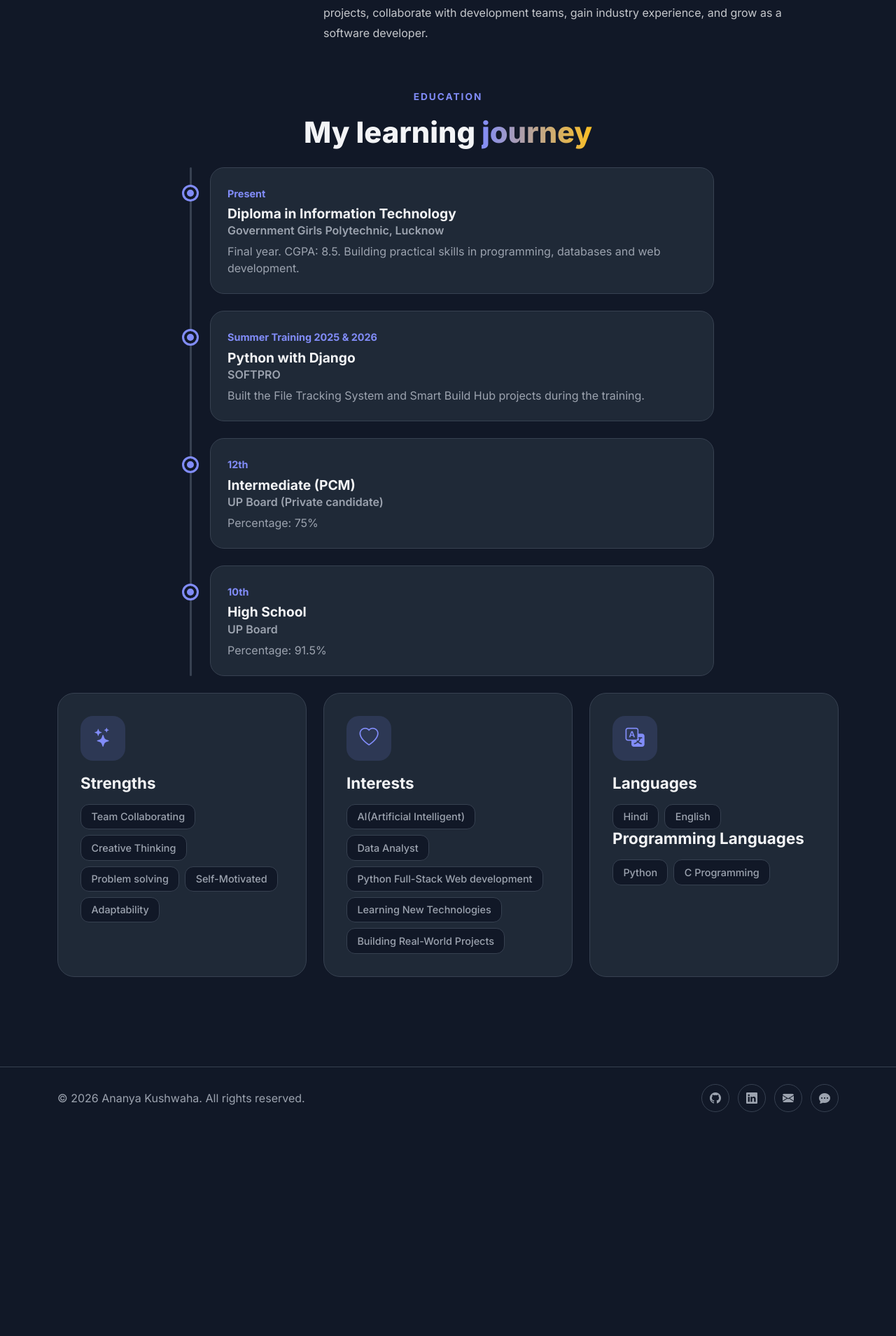
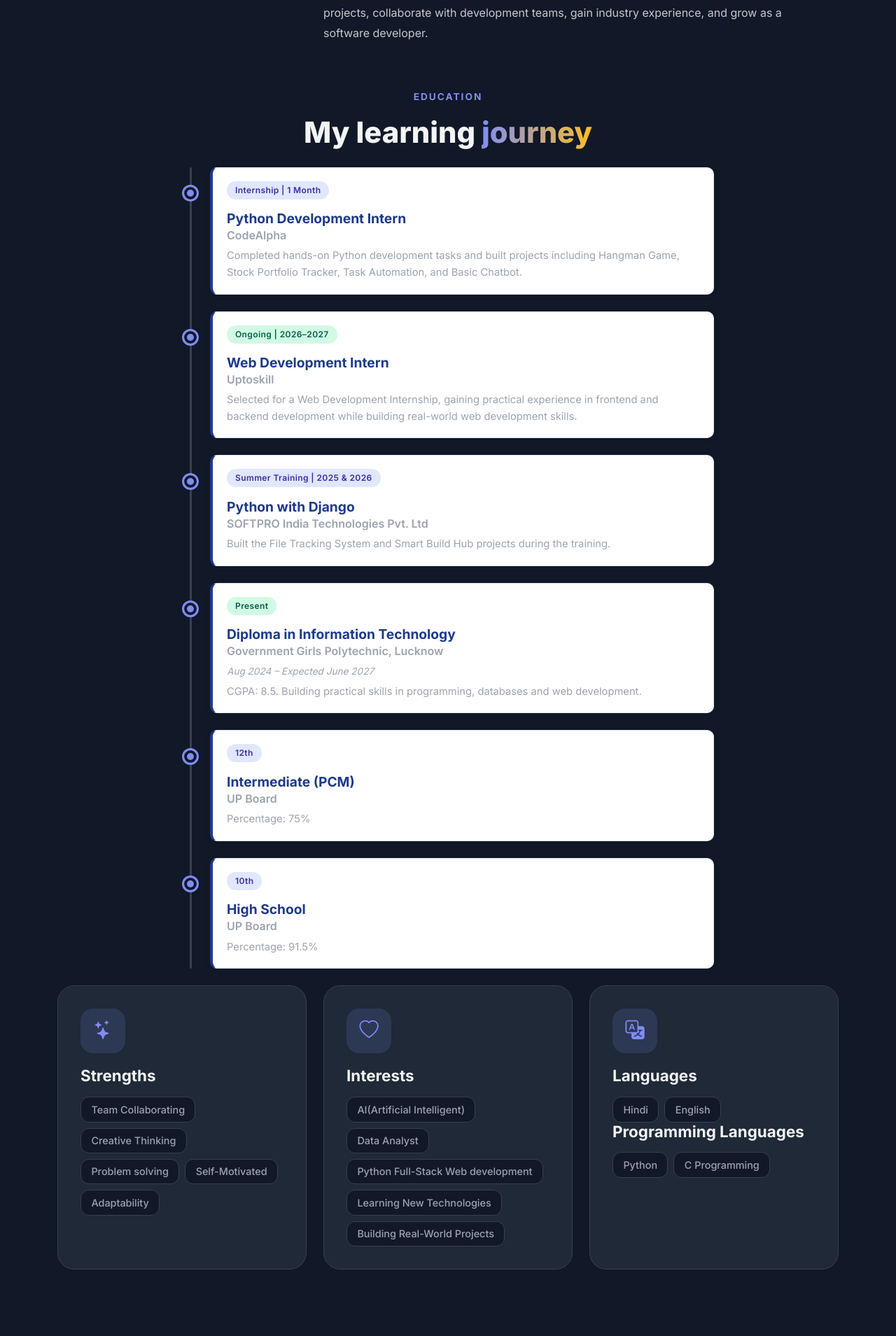
Before and after one commit to codewithananyakush08/portfolio, a Django app: page /about/ in a window 1280 px wide. Shown: the part 731-2640 px from the top of the page at 70% size. Before the commit the page ends 2320 px from the top, so only its background shows below. Run offline with Django 5.2, Linux system fonts and the light colour scheme.

Commit message:
Updated timeline section styling

```diff
--- a/static/css/style.css
+++ b/static/css/style.css
@@ -465,3 +465,84 @@ a.info-card:hover { border-color: var(--primary); transform: translateY(-3px); }
   .timeline-item::before { left: -2.2rem; }
   .form-card { padding: 1.25rem; }
 }
+
+/* Colour palette - change values here to restyle everything */
+:root {
+  --tl-primary: #1e3a8a;      /* deep navy blue for role headings */
+  --tl-accent: #0d9488;       /* teal for company names */
+  --tl-badge-bg: #e0e7ff;     /* light indigo badge background */
+  --tl-badge-text: #3730a3;   /* badge text colour */
+  --tl-ongoing-bg: #d1fae5;   /* light green for ongoing items */
+  --tl-ongoing-text: #065f46; /* dark green text for ongoing items */
+  --tl-text: #475569;         /* slate grey for description text */
+  --tl-card-bg: #ffffff;
+  --tl-border: #e2e8f0;
+}
+
+/* Card container */
+.timeline-card {
+  background: var(--tl-card-bg);
+  border: 1px solid var(--tl-border);
+  border-left: 4px solid var(--tl-primary);
+  border-radius: 10px;
+  padding: 18px 20px;
+  box-shadow: 0 2px 10px rgba(15, 23, 42, 0.06);
+  transition: transform 0.25s ease, box-shadow 0.25s ease;
+}
+
+/* Small lift effect on hover */
+.timeline-card:hover {
+  transform: translateY(-3px);
+  box-shadow: 0 8px 20px rgba(15, 23, 42, 0.12);
+}
+
+/* Top badge (duration / status) */
+.card-badge {
+  display: inline-block;
+  background: var(--tl-badge-bg);
+  color: var(--tl-badge-text);
+  font-size: 0.75rem;
+  font-weight: 600;
+  letter-spacing: 0.4px;
+  padding: 4px 12px;
+  border-radius: 20px;
+  margin-bottom: 10px;
+}
+
+/* Green badge for ongoing items */
+.badge-ongoing {
+  background: var(--tl-ongoing-bg);
+  color: var(--tl-ongoing-text);
+}
+
+/* Role / main heading */
+.card-role {
+  color: var(--tl-primary);
+  font-size: 1.15rem;
+  font-weight: 700;
+  margin: 0 0 4px;
+}
+
+/* Company / institute name */
+.card-company {
+  color: var(--tl-accent);
+  font-size: 0.95rem;
+  font-weight: 600;
+  margin: 0 0 8px;
+}
+
+/* Date range line */
+.card-meta {
+  color: #64748b;
+  font-size: 0.85rem;
+  font-style: italic;
+  margin: 0 0 6px;
+}
+
+/* Description text */
+.card-desc {
+  color: var(--tl-text);
+  font-size: 0.92rem;
+  line-height: 1.6;
+  margin: 0;
+}
--- a/templates/about.html
+++ b/templates/about.html
@@ -46,40 +46,83 @@
     </div>
 
    <div class="timeline">
+
+  <!-- Internship 1: CodeAlpha -->
   <div class="timeline-item reveal">
     <div class="timeline-card">
-          <span class="time">Present</span>
-          <h4>Diploma in Information Technology</h4>
-          <h5>Government Girls Polytechnic, Lucknow</h5>
-          <p>Final year. CGPA: 8.5. Building practical skills in programming, databases and web development.</p>
+      <span class="card-badge">Internship | 1 Month</span>
+      <h4 class="card-role">Python Development Intern</h4>
+      <h5 class="card-company">CodeAlpha</h5>
+      <p class="card-desc">
+        Completed hands-on Python development tasks and built projects including
+        Hangman Game, Stock Portfolio Tracker, Task Automation, and Basic Chatbot.
+      </p>
     </div>
   </div>
 
+  <!-- Internship 2: Uptoskill -->
   <div class="timeline-item reveal">
     <div class="timeline-card">
-          <span class="time">Summer Training 2025 &amp; 2026</span>
-          <h4>Python with Django</h4>
-          <h5>SOFTPRO</h5>
-          <p>Built the File Tracking System and Smart Build Hub projects during the training.</p>
+      <span class="card-badge badge-ongoing">Ongoing | 2026–2027</span>
+      <h4 class="card-role">Web Development Intern</h4>
+      <h5 class="card-company">Uptoskill</h5>
+      <p class="card-desc">
+        Selected for a Web Development Internship, gaining practical experience in
+        frontend and backend development while building real-world web development skills.
+      </p>
     </div>
   </div>
+
+  <!-- Summer Training -->
   <div class="timeline-item reveal">
     <div class="timeline-card">
-          <span class="time">12th</span>
-          <h4>Intermediate (PCM)</h4>
-          <h5>UP Board (Private candidate)</h5>
-          <p>Percentage: 75%</p>
+      <span class="card-badge">Summer Training | 2025 &amp; 2026</span>
+      <h4 class="card-role">Python with Django</h4>
+      <h5 class="card-company">SOFTPRO India Technologies Pvt. Ltd</h5>
+      <p class="card-desc">
+        Built the File Tracking System and Smart Build Hub projects during the training.
+      </p>
     </div>
   </div>
+
+  <!-- Diploma -->
   <div class="timeline-item reveal">
     <div class="timeline-card">
-          <span class="time">10th</span>
-          <h4>High School</h4>
-          <h5>UP Board</h5>
-          <p>Percentage: 91.5%</p>
+      <span class="card-badge badge-ongoing">Present</span>
+      <h4 class="card-role">Diploma in Information Technology</h4>
+      <h5 class="card-company">Government Girls Polytechnic, Lucknow</h5>
+      <p class="card-meta">Aug 2024 – Expected June 2027</p>
+      <p class="card-desc">
+        CGPA: 8.5. Building practical skills in programming, databases and web development.
+      </p>
     </div>
   </div>
+
+  <!-- 12th -->
+  <div class="timeline-item reveal">
+    <div class="timeline-card">
+      <span class="card-badge">12th</span>
+      <h4 class="card-role">Intermediate (PCM)</h4>
+      <h5 class="card-company">UP Board</h5>
+      <p class="card-desc">Percentage: 75%</p>
     </div>
+  </div>
+
+  <!-- 10th -->
+  <div class="timeline-item reveal">
+    <div class="timeline-card">
+      <span class="card-badge">10th</span>
+      <h4 class="card-role">High School</h4>
+      <h5 class="card-company">UP Board</h5>
+      <p class="card-desc">Percentage: 91.5%</p>
+    </div>
+  </div>
+
+</div>
+
+
+
+
     <div class="row g-4 mb-5">
       <div class="col-12 col-md-6 col-lg-4 reveal">
         <div class="skill-card h-100">
```
Lines whose indentation alone changed are shown as unchanged.
